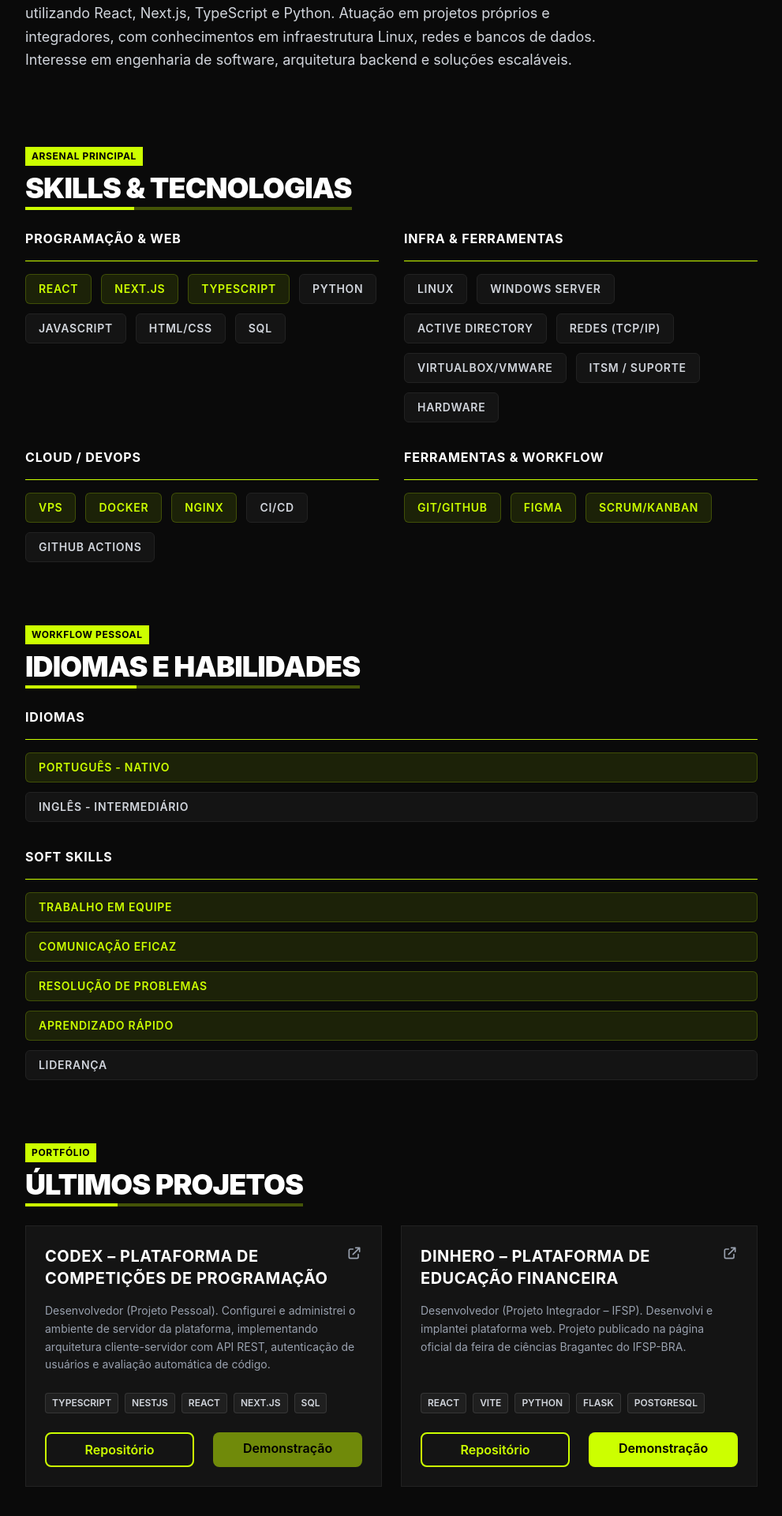
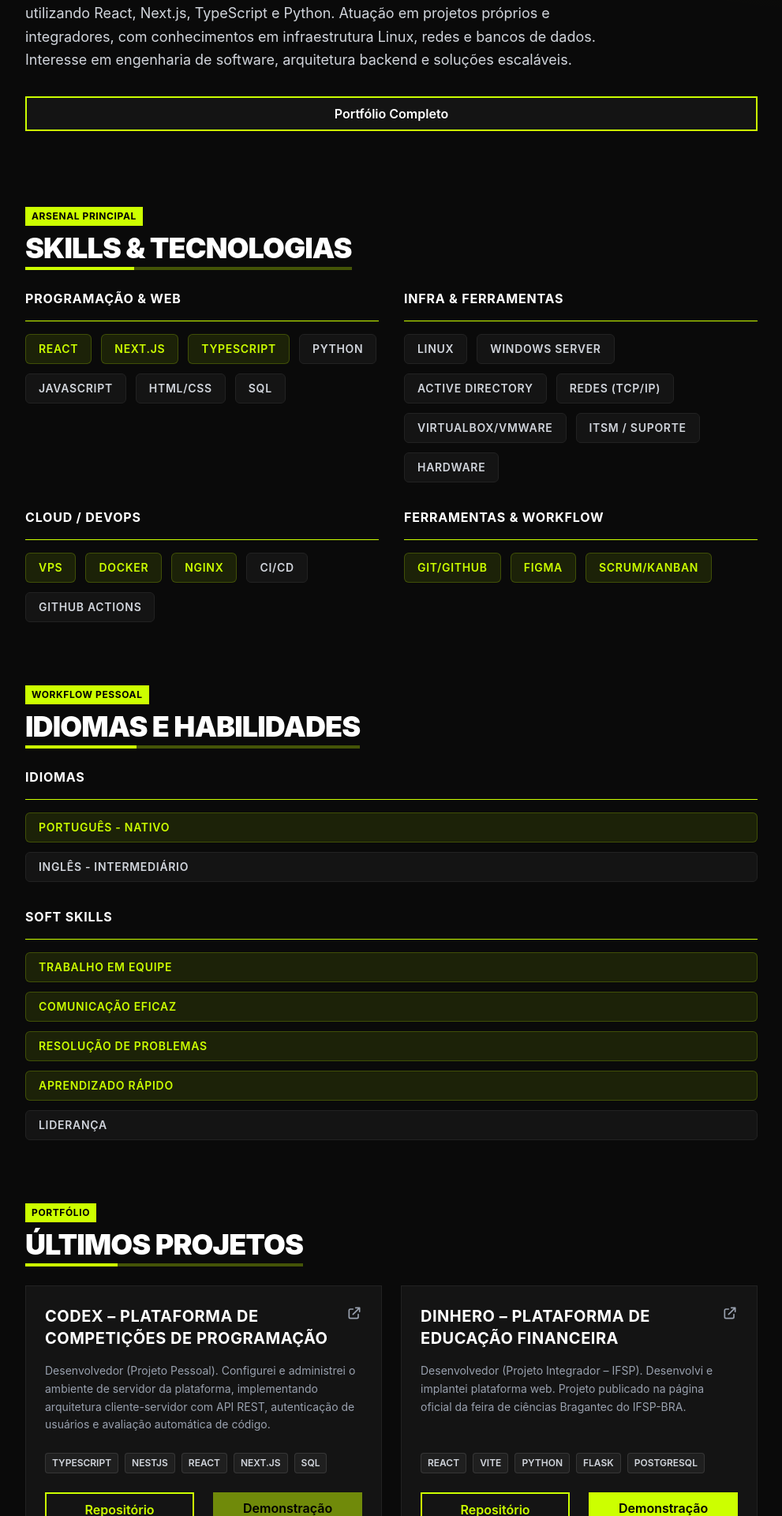
Before and after one commit to gsrodriguesz/curriculum-vitae, a React (Vite) app: page / in a window 1280 px wide. Shown: the part 500-2420 px from the top of the page at 79% size, without its empty margins (144-1135 px from the left). Built offline with nearby package versions, Linux system fonts and the light colour scheme.

Commit message:
chore: page improvements

```diff
--- a/src/App.jsx
+++ b/src/App.jsx
@@ -56,7 +56,20 @@ function App() {
                             </div>
                         </div>
                     </div>
+                    <section>
+                        <div className="flex gap-6 mt-8 justify-center">
+                            <a
+                                href="https://gsrodriguesz.me/"
+                                target="_blank"
+                                rel="noopener noreferrer"
+                                className="bg-brand-card border-brand-neon border-2 text-white hover:bg-brand-neon hover:text-black transition-all hover:scale-101 duration-300 py-2 px-4 w-full text-center font-semibold"
+                            >
+                                Portfólio Completo
+                            </a>
+                        </div>
+                    </section>
                 </div>
+
             </header>
 
             {/* MAIN CONTENT */}
@@ -238,7 +251,7 @@ function App() {
                     <div className="flex gap-6 mt-20 justify-center">
                         <a
                             href="mailto:gustavoluizdsrodriguez@gmail.com"
-                            className="border-2 border-brand-neon text-brand-neon hover:bg-brand-neon hover:text-black transition-colors duration-300 py-2 px-4 rounded-lg w-[50%] text-center font-semibold"
+                            className="border-2 border-brand-neon text-brand-neon hover:bg-brand-neon hover:text-black transition-colors duration-300 py-2 px-4  w-[50%] text-center font-semibold"
                         >
                             Contato
                         </a>
@@ -246,7 +259,7 @@ function App() {
                             href="https://gsrodriguesz.me/"
                             target="_blank"
                             rel="noopener noreferrer"
-                            className="bg-brand-neon text-black hover:bg-brand-neon/80 transition-colors duration-300 py-2 px-4 rounded-lg w-[50%] text-center font-semibold"
+                            className="bg-brand-neon text-black hover:bg-brand-neon/80 transition-colors duration-300 py-2 px-4  w-[50%] text-center font-semibold"
                         >
                             Portfólio
                         </a>
--- a/src/components/ExperienceItem.jsx
+++ b/src/components/ExperienceItem.jsx
@@ -2,7 +2,7 @@ import React from 'react';
 
 export function ExperienceItem({ role, company, period, tasks }) {
     return (
-        <div className="border border-brand-border bg-brand-card rounded-lg p-5 group hover:border-brand-neon/50 transition-colors duration-300">
+        <div className="border border-brand-border bg-brand-card  p-5 group hover:border-brand-neon/50 transition-colors duration-300">
             <div className="flex flex-col md:flex-row md:items-center justify-between mb-4">
                 <div>
                     <h3 className="text-xl font-bold uppercase tracking-wide text-white">{company}</h3>
--- a/src/components/ProjectItem.jsx
+++ b/src/components/ProjectItem.jsx
@@ -34,7 +34,7 @@ export function ProjectItem({ title, description, tags, repoLink, demoLink }) {
                     href={repoLink}
                     target="_blank"
                     rel="noopener noreferrer"
-                    className="border-2 border-brand-neon text-brand-neon hover:bg-brand-neon hover:text-black transition-colors duration-300 py-2 px-4 rounded-lg w-[50%] text-center font-semibold"
+                    className="border-2 border-brand-neon text-brand-neon hover:bg-brand-neon hover:text-black transition-colors duration-300 py-2 px-4  w-[50%] text-center font-semibold"
                 >
                     Repositório
                 </a>
@@ -42,7 +42,7 @@ export function ProjectItem({ title, description, tags, repoLink, demoLink }) {
                     href={demoLink}
                     target="_blank"
                     rel="noopener noreferrer"
-                    className={`${demoLink ? 'bg-brand-neon text-black hover:bg-brand-neon/80' : 'bg-brand-neon/50 text-black cursor-not-allowed'} transition-colors duration-300 py-2 px-4 rounded-lg w-[50%] text-center font-semibold`}
+                    className={`${demoLink ? 'bg-brand-neon text-black hover:bg-brand-neon/80' : 'bg-brand-neon/50 text-black cursor-not-allowed'} transition-colors duration-300 py-2 px-4  w-[50%] text-center font-semibold`}
                 >
                     Demonstração
                 </a>
```
